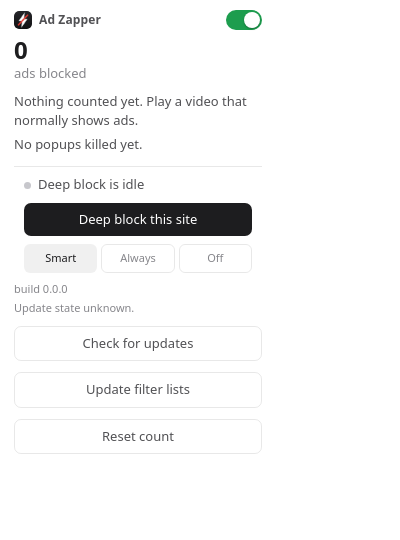
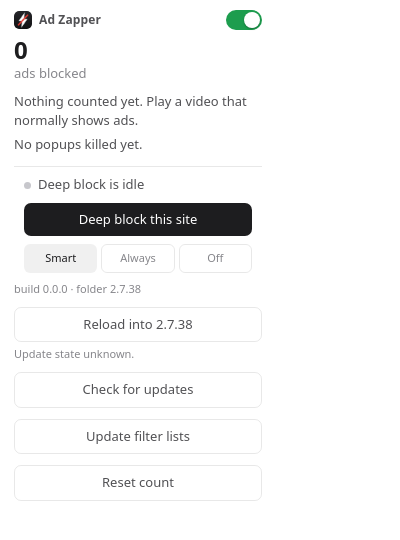
Before and after one commit to sloemo01/ad-zapper, a browser extension: page popup.html in a window 400 px wide. Drawn offline with Linux system fonts and the light colour scheme.

Commit message:
Show the running build next to the folder's, with a reload button when they differ

```diff
--- a/popup.html
+++ b/popup.html
@@ -254,6 +254,7 @@
   </div>
   <p class="meta" id="system">Engine parked</p>
   <p class="meta" id="version">build unknown</p>
+  <button id="reloadSelf" class="ghost" type="button" style="display: none">Reload</button>
   <p class="meta" id="updater">Checking for a new version…</p>
   <button id="updateSelf" class="ghost" type="button">Check for updates</button>
   <button id="update" class="ghost" type="button">Update filter lists</button>
--- a/popup.js
+++ b/popup.js
@@ -28,6 +28,42 @@
   } catch (_) {}
 };
 stampVersion();
+
+// What the folder on disk holds, next to what is running. When the two differ, the
+// build in front of you is the one Chrome loaded, and the number will not move until
+// the extension reloads. Saying both numbers is the only honest way to show that,
+// and the button is the manual version of the same call the updater makes.
+const stampFolder = async () => {
+  const running = (() => {
+    try {
+      return chrome.runtime.getManifest().version;
+    } catch (_) {
+      return '';
+    }
+  })();
+  let onDisk = '';
+  try {
+    const response = await fetch(`${chrome.runtime.getURL('manifest.json')}?running=${running}`, { cache: 'no-store' });
+    if (response && response.ok) onDisk = (await response.json()).version || '';
+  } catch (_) {}
+  if (!running || !onDisk || onDisk === running) return;
+  const el = document.getElementById('version');
+  if (el) el.textContent = `build ${running} · folder ${onDisk}`;
+  const button = document.getElementById('reloadSelf');
+  if (!button) return;
+  button.textContent = `Reload into ${onDisk}`;
+  button.style.display = '';
+  button.addEventListener('click', () => {
+    button.disabled = true;
+    button.textContent = 'Reloading…';
+    try {
+      chrome.runtime.reload();
+    } catch (_) {
+      button.disabled = false;
+    }
+  });
+};
+stampFolder();
 
 // The probe reader. No longer surfaced in the panel, by request, so the markup it
 // used to fill is gone and the guards below keep this harmless. The reading itself
```
Also changed, not shown: manifest.json.
